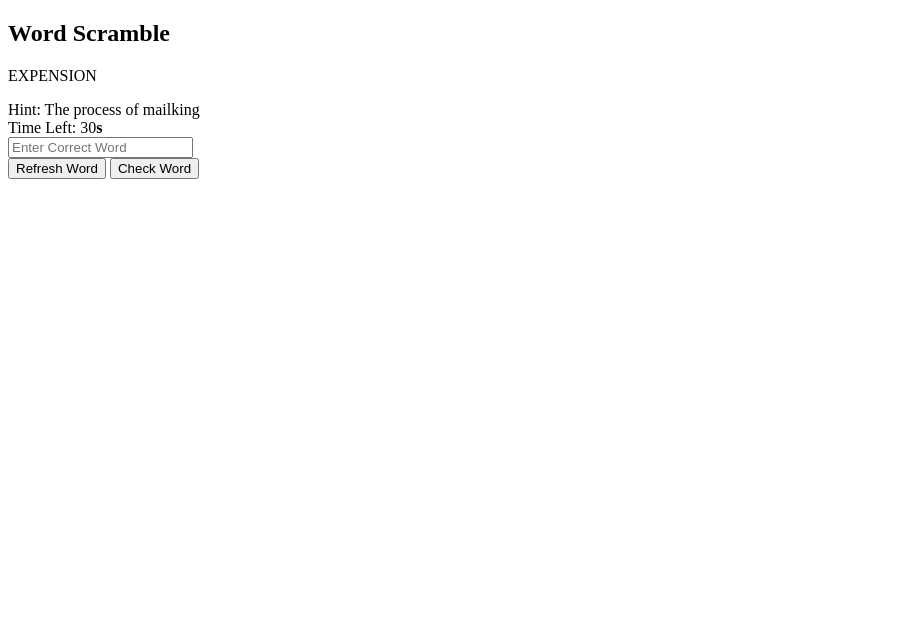
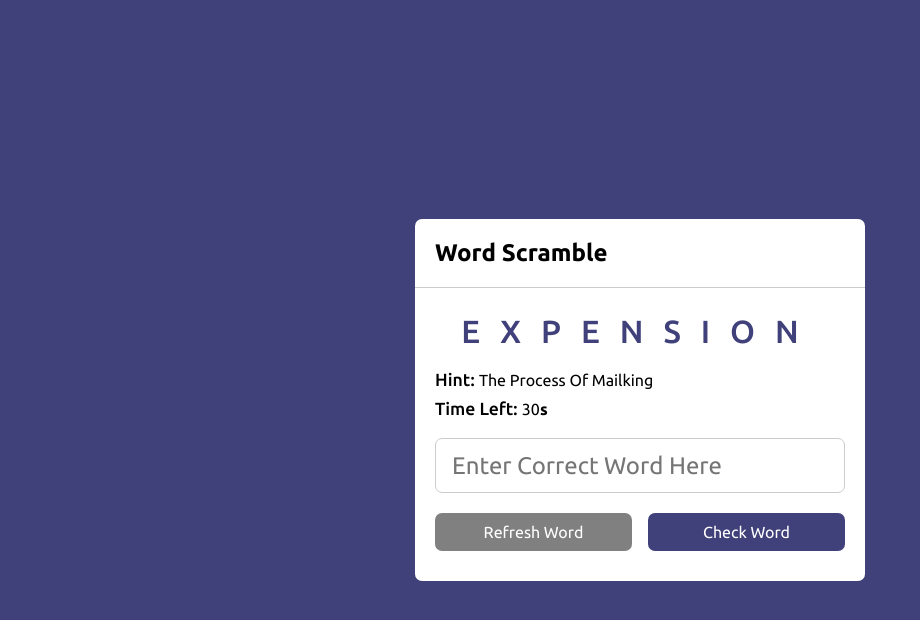
Before and after one commit to Awaischeema1/Scramble-Game, a plain HTML site: page index.html in a window 1280 px wide. Shown: the whole page, without its empty margins (0-920 px from the left). Drawn offline with Linux system fonts and the light colour scheme.

Commit message:
structure and styling

```diff
--- /dev/null
+++ b/css/style.css
@@ -0,0 +1,80 @@
+@import url('https://fonts.googleapis.com/css2?family=Ubuntu:wght@400;500;700&display=swap');
+*{
+    padding: 0;
+    margin: 0;
+    box-sizing: border-box;
+    font-family: 'Ubuntu', sans-serif;
+}
+body{
+    height: 100vh;
+    display: flex;
+    justify-content: center;
+    align-items: center;
+    background: #40407a;
+}
+.container{
+    width: 450px;
+    background: #fff;
+    border-radius: 7px;
+}
+.container h2{
+    padding: 20px;
+    font-size: 1.5rem;
+    border-bottom: 1px solid #ccc;
+}
+.container .content{
+    margin: 25px 20px 30px;
+}
+.content .word{
+    text-transform: uppercase;
+    text-align: center;
+    color: #40407a;
+    font-size: 2rem;
+    font-weight: 500;
+    letter-spacing: 20px;
+}
+.details{
+    margin: 20px 0;
+}
+.details .hint,.time{
+    font-size: 1.1rem;
+    text-transform: capitalize;
+    font-weight: 500;
+}
+.details .hint span,.time span{
+    font-size: 1rem;
+    font-weight: 400;
+}
+.details .hint{
+    margin-bottom: 10px;
+}
+.content input{
+    width: 100%;
+    height: 55px;
+    font-size: 1.5rem;
+    padding: 0 1rem;
+    outline: none;
+    border: 1px solid #ccc;
+    border-radius: 7px;
+}
+.buttons{
+    margin-top: 20px;
+    display: flex;
+    align-items: center;
+    justify-content: space-between;
+}
+.buttons button{
+    width: calc(100% / 2 - 8px);
+    padding: 10px 0;
+    border: none;
+    cursor: pointer;
+    font-size: 1rem;
+    border-radius: 7px;
+    color: #fff;
+}
+.refresh-word{
+    background: grey;
+}
+.check-word{
+    background: #40407a;
+}
--- a/index.html
+++ b/index.html
@@ -4,6 +4,7 @@
     <meta charset="UTF-8">
     <meta http-equiv="X-UA-Compatible" content="IE=edge">
     <meta name="viewport" content="width=device-width, initial-scale=1.0">
+    <link rel="stylesheet" href="./css/style.css">
     <title>Scramble Game</title>
 </head>
 <body>
@@ -17,7 +18,7 @@
                 <div class="hint">Hint: <span>The process of mailking</span></div>
             <div class="time">Time Left: <span>30<b>s</b></span></div>
             </div>
-            <input type="text" placeholder="Enter Correct Word">
+            <input type="text" placeholder="Enter Correct Word Here">
             <div class="buttons">
                 <button class="refresh-word">Refresh Word</button>
                 <button class="check-word">Check Word</button>
```
